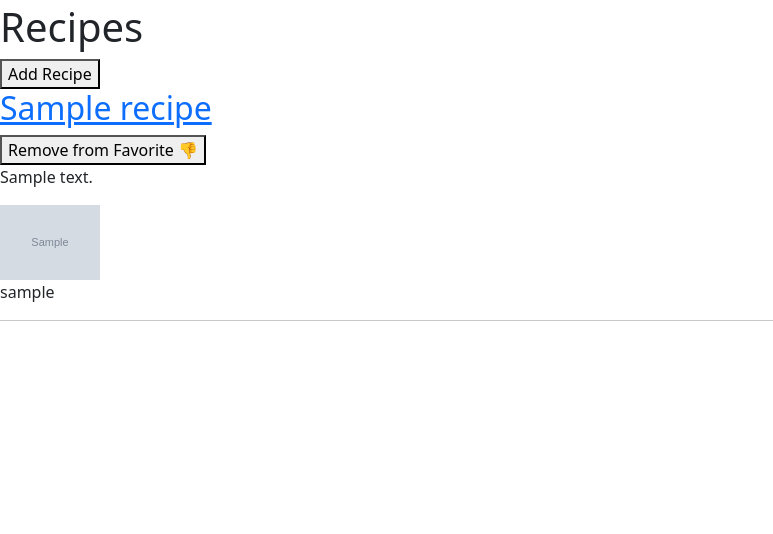
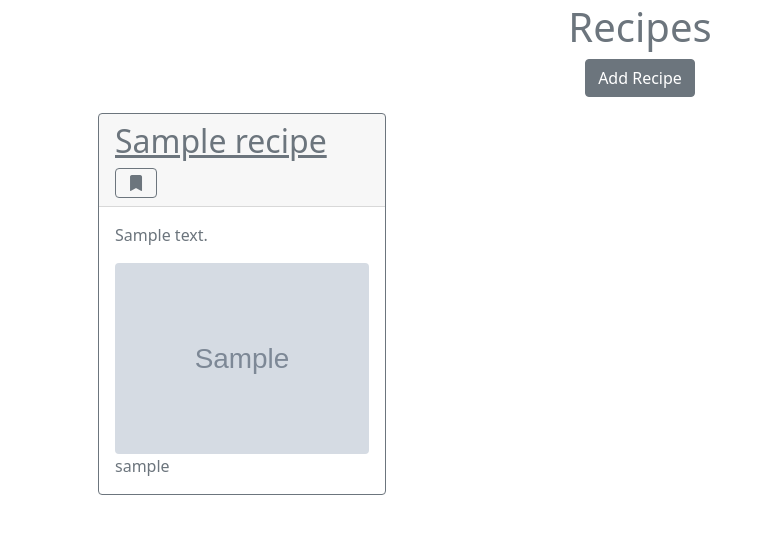
Before and after one commit to JoelRice/Plan-Shop-Eat, a Django app: page /recipe_app/recipes/ in a window 1280 px wide. Shown: the part 53-587 px from the top of the page, without its empty margins (0-773 px from the left). Run offline with Django 3.2, Linux system fonts and the light colour scheme; a user stored in the database is signed in; tables that the repository leaves empty hold one stand-in row (values such as "Sample post"); grey boxes marked "Sample" are stand-in pictures; some libraries are stand-ins or nearby versions.

Commit message:
Updated styling on recipes.html. Added BI CDN to base.html.

```diff
--- a/templates/base.html
+++ b/templates/base.html
@@ -4,6 +4,10 @@
   rel="stylesheet"
   type="text/css"
   href="{% static 'bootstrap/css/bootstrap.css' %}"
+/>
+<link
+  rel="stylesheet"
+  href="https://cdn.jsdelivr.net/npm/bootstrap-icons@1.6.0/font/bootstrap-icons.css"
 />
 <html lang="en">
   <head>
@@ -23,11 +27,17 @@
     <nav class="navbar">
       <div class="container-fluid">
         <nav class="nav">
-          <a class="nav-link active" aria-current="page" href="/recipe_app/recipes">Recipes</a>
+          <a
+            class="nav-link active"
+            aria-current="page"
+            href="/recipe_app/recipes"
+            >Recipes</a
+          >
           <a class="nav-link" href="/meal_plan_app/meal_plans">Meal Plans</a>
           <a class="nav-link" href="/shopping_list_app/">Shopping Lists</a>
-          <a class="nav-link" href="/custom_user_app/profile/{{user.id}}/">User Profile</a>
-
+          <a class="nav-link" href="/custom_user_app/profile/{{user.id}}/"
+            >User Profile</a
+          >
         </nav>
       </div>
     </nav>
--- a/templates/recipes.html
+++ b/templates/recipes.html
@@ -1,28 +1,50 @@
 {% extends 'base.html' %} {% block content %}
-<h1>Recipes</h1>
-<a href="/recipe_app/createRecipe/"><button>Add Recipe</button></a>
-
+<div class="container">
+  <h1 class="title text-secondary text-center">Recipes</h1>
+  <div style="display: flex; align-items: center; justify-content: center">
+    <a class="btn btn-secondary" href="/recipe_app/createRecipe/">Add Recipe</a>
+  </div>
+  <div class="row row-cols-5">
     {% for recipe in recipes %}
-<h2><a href="/recipe_app/recipe/{{recipe.id}}/">{{recipe.title}}</a></h2>
+    <div class="col m-3">
+      <div class="card border-secondary" style="width: 18rem">
+        <div class="card-header">
+          <a class="text-secondary" href="/recipe_app/recipe/{{recipe.id}}/"
+            ><h2 class="card-title">{{recipe.title}}</h2></a
+          >
           {% if request.user in recipe.favorited_by.all %}
 
-<a href="/recipe_app/removeFavorite/{{recipe.id}}/"
-  ><button>Remove from Favorite 👎</button></a
->
+          <a
+            class="btn btn-outline-secondary"
+            href="/recipe_app/removeFavorite/{{recipe.id}}/"
+            ><i class="bi bi-bookmark-fill"></i
+          ></a>
           {% else %}
-<a href="/recipe_app/favorite/{{recipe.id}}/"
-  ><button>Add to Favorite 👍</button></a
->
+          <a
+            class="btn btn-outline-secondary"
+            href="/recipe_app/favorite/{{recipe.id}}/"
+            ><i class="bi bi-bookmark"></i
+          ></a>
 
           {% endif %}
-<p>{{recipe.recipe_description|truncatechars:100}}</p>
+        </div>
+        <div class="card-body text-secondary">
+          <p class="card-text">
+            {{recipe.recipe_description|truncatechars:100}}
+          </p>
           {% if recipe.recipe_image %}
           <img
-  style="width: 100px"
+            class="rounded"
+            style="width: 100%"
             src="{{recipe.recipe_image}}"
             alt="{{recipe.title}}"
           />
           {% endif %}
-<p>{{recipe.created_by}}</p>
-<hr />
-{% endfor %} {% endblock %}
+          <p class="card-text">{{recipe.created_by}}</p>
+        </div>
+      </div>
+    </div>
+    {% endfor %}
+  </div>
+</div>
+{% endblock %}
```
Lines whose indentation alone changed are shown as unchanged.
